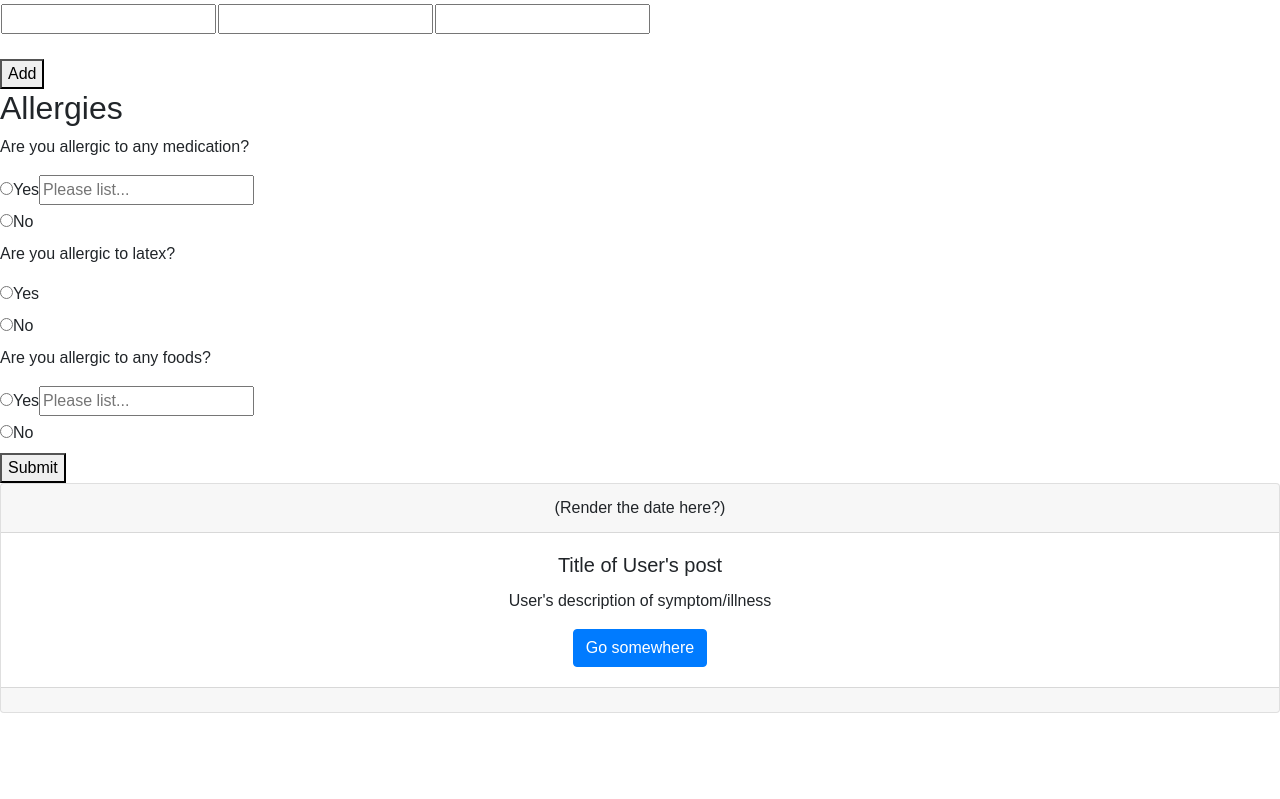
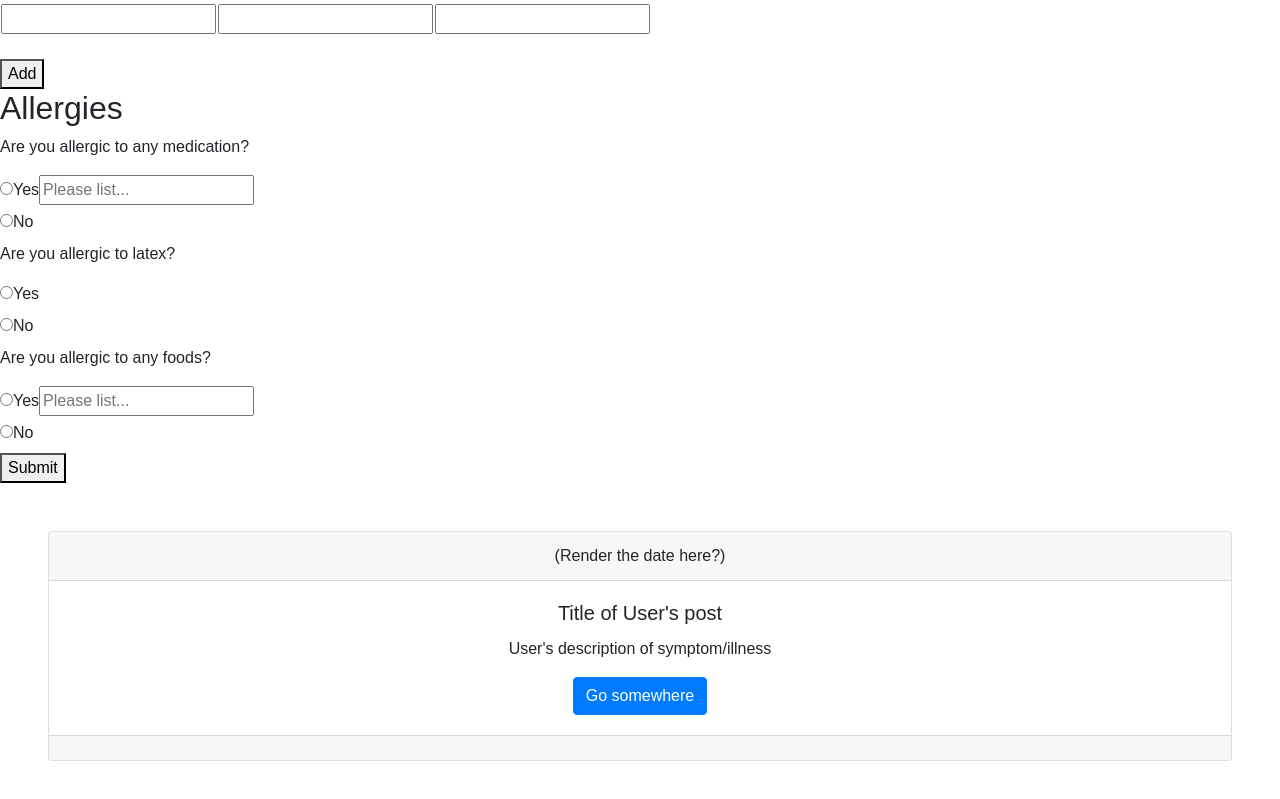
Before and after one commit to andrewjknapp/Symptom-Tracker, a React (Create React App) app in the folder client/: page /print-out in a window 1280 px wide. Shown: the part 815-1614 px from the top of the page. Before the commit the page ends 1528 px from the top, so only its background shows below. Built offline with nearby package versions, Linux system fonts and the light colour scheme.

Commit message:
PostCard component added

```diff
--- a/client/src/component/PostCard.js
+++ b/client/src/component/PostCard.js
@@ -3,7 +3,7 @@ import React, { Component } from "react";
 class PostCard extends Component {
   render() {
     return (
-      <div className="card text-center">
+      <div className="card text-center m-5">
         <div className="card-header">(Render the date here?)</div>
         <div className="card-body">
           <h5 className="card-title">Title of User's post</h5>
```
